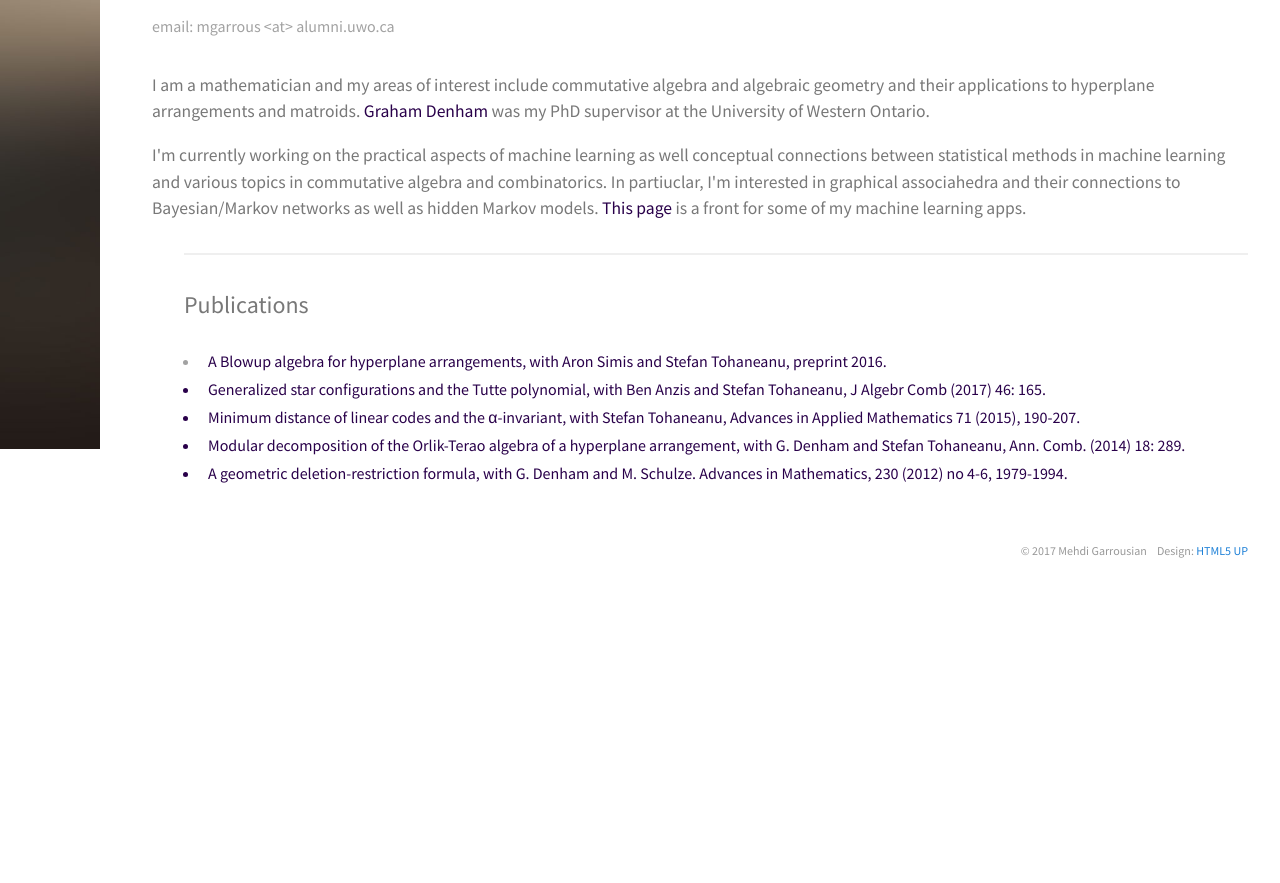
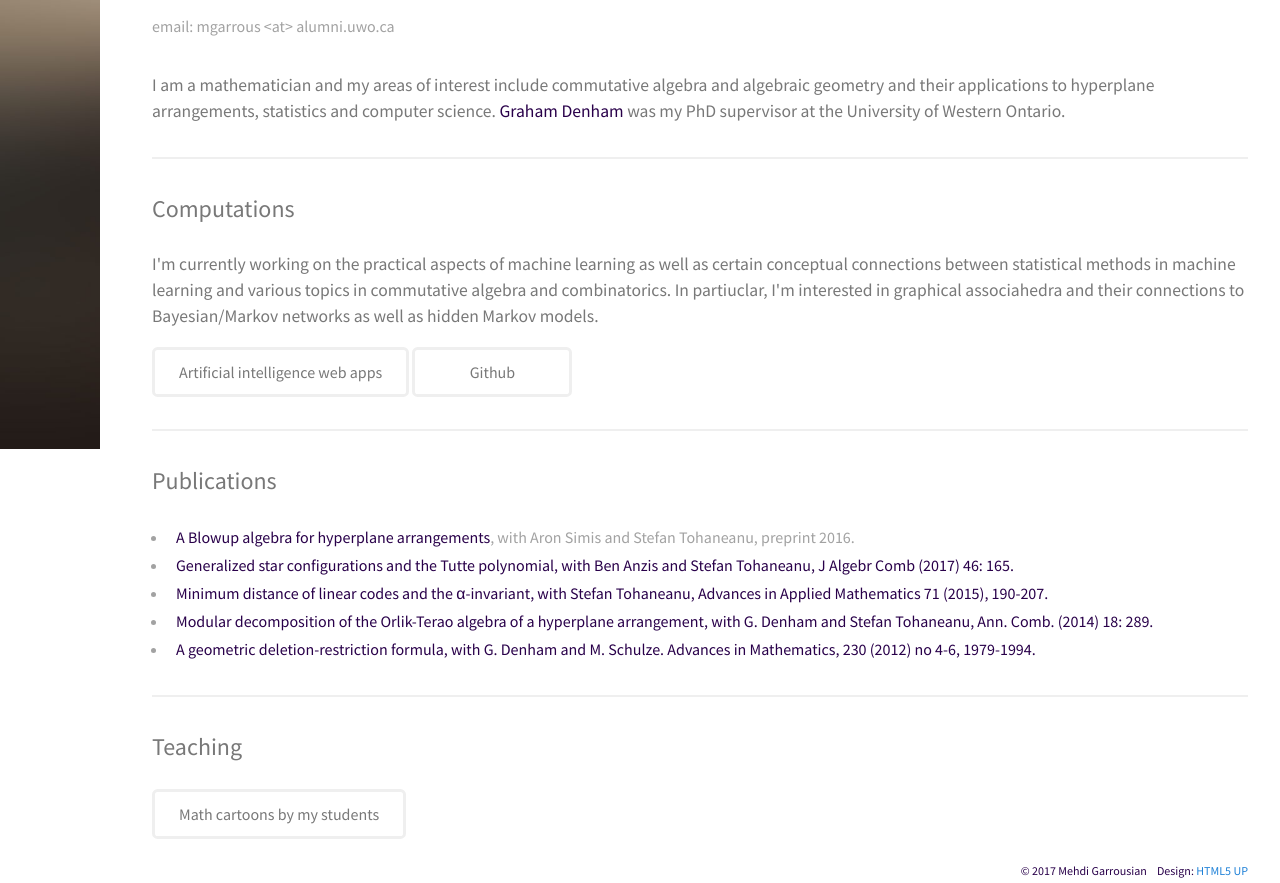
Before and after one commit to mehdi-gital/mehdi-gital.github.io, a plain HTML site: page index.html in a window 1280 px wide. Shown: the part 351-1234 px from the top of the page. Before the commit the page ends 914 px from the top, so only its background shows below. Drawn offline with Linux system fonts and the light colour scheme.

Commit message:
added cartoons

```diff
--- a/index.html
+++ b/index.html
@@ -5,13 +5,11 @@
     Free for personal and commercial use under the CCA 3.0 license (html5up.net/license)
 -->
 <html>
-
 <head>
 	<title>mehdi</title>
 	<meta content="text/html; charset=utf-8" http-equiv="content-type">
 	<meta content="" name="description">
-    <meta content="" name="keywords">
-    <!--[if lte IE 8]><script src="css/ie/html5shiv.js"></script><![endif]-->
+	<meta content="" name="keywords"><!--[if lte IE 8]><script src="css/ie/html5shiv.js"></script><![endif]-->
 
 	<script src="js/jquery.min.js">
 	</script>
@@ -20,56 +18,57 @@
 	<script src="js/skel.min.js">
 	</script>
 	<script src="js/init.js">
-    </script>
-    <noscript>
-        <!-- <!== <link rel="stylesheet" href="css/skel.css" /> == -->&gt;
+	</script><noscript><!-- <!== <link rel="stylesheet" href="css/skel.css" /> == -->&gt;
 	<link href="css/style.css" rel="stylesheet">
-        <link href="css/style-xlarge.css" rel="stylesheet">
-    </noscript>
-    <!--[if lte IE 8]><link rel="stylesheet" href="css/ie/v8.css" /><![endif]-->
+	<link href="css/style-xlarge.css" rel="stylesheet"></noscript><!--[if lte IE 8]><link rel="stylesheet" href="css/ie/v8.css" /><![endif]-->
 </head>
-
 <body id="top">
 	<!-- Header -->
 	<header class="sidebar">
 		<div class="horizontal">
 			<h1><font color="white">Mehdi Garrousian</font></h1>
 		</div>
-    </header>
-    <!-- Main -->
+	</header><!-- Main -->
 	<div class="main">
 		<!-- 1/2 unit -->
 		<div class="col13">
 			<div class="image"><img align="middle" alt="" src="images/blue.jpg" width="350"></div>
 		</div>
-
-        <p>
-            email: mgarrous &ltat&gt; alumni.uwo.ca
-        </p>
-
-        <!-- 1 -->
+		<p>email: mgarrous &ltat&gt; alumni.uwo.ca</p><!-- 1 -->
 		<section id="1">
 			<header class="major">
-                <h4>I am a mathematician and my areas of interest include commutative algebra and algebraic geometry and their applications to hyperplane arrangements and matroids. <a href="http://www.math.uwo.ca/~gdenham/"><font color="#29004A">Graham Denham</font></a> was my PhD supervisor at the University of Western Ontario.</h4>
 
-<h4>
-I'm currently working on the practical aspects of machine learning as well conceptual connections between statistical methods in machine learning and various topics in commutative algebra and combinatorics. In partiuclar, I'm interested in graphical associahedra and their connections to Bayesian/Markov networks as well as hidden Markov models. <a href='https://picodeque.herokuapp.com'><font color="#29004A">This page</font></a> is a front for some of my machine learning apps.
-</h4>
+				<h4>I am a mathematician and my areas of interest include commutative algebra and algebraic geometry and their applications to hyperplane arrangements, statistics and computer science. <a href="http://www.math.uwo.ca/~gdenham/"><font color="#29004A">Graham Denham</font></a> was my PhD supervisor at the University of Western Ontario.</h4>
+				<hr>
 			</header>
-            <div class="actions" style="margin-left: 2em">
+			<section id="computations">
+				<h2>Computations</h2>
+				<h4>I'm currently working on the practical aspects of machine learning as well as certain conceptual connections between statistical methods in machine learning and various topics in commutative algebra and combinatorics. In partiuclar, I'm interested in graphical associahedra and their connections to Bayesian/Markov networks as well as hidden Markov models.</h4><a class="button" href="https://picodeque.herokuapp.com'">Artificial intelligence web apps</a> <a class="button" href="https://github.com/mehdi-gital">Github</a>
+			</section>
 			<hr>
 			<!-- research -->
 			<section id="research">
 				<section>
 					<h2>Publications</h2>
 					<ul style="list-style-type:disc">
-                            <li><a href="https://arxiv.org/abs/1701.03470"><font color="#29004A">A Blowup algebra for hyperplane arrangements<font></a>, with Aron Simis and Stefan Tohaneanu, preprint 2016.</li>
-                            <li><a href="http://arxiv.org/abs/1604.01311"><font color="#29004A">Generalized star configurations and the Tutte polynomial</font></a>, with Ben Anzis and Stefan Tohaneanu, J Algebr Comb (2017) 46: 165.</li>
-                            <li><a href="http://arxiv.org/abs/1507.03286"><font color="#29004A">Minimum distance of linear codes and the α-invariant</font></a>, with Stefan Tohaneanu, <a href="http://www.sciencedirect.com/science/article/pii/S0196885815000950"><font color="#29004A">Advances in Applied Mathematics</font></a> 71 (2015), 190-207.</li>
-                            <li><a href="http://arxiv.org/abs/1211.4562"><font color="#29004A">Modular decomposition of the Orlik-Terao algebra of a hyperplane arrangement</font></a>, with G. Denham and Stefan Tohaneanu, Ann. Comb. (2014) 18: 289.</li>
-                            <li><a href="http://arxiv.org/abs/1110.2799"><font color="#29004A">A geometric deletion-restriction formula</font></a>, with G. Denham and M. Schulze. Advances in Mathematics, 230 (2012) no 4-6, 1979-1994.</li>
+						<li>
+							<a href="https://arxiv.org/abs/1701.03470"><font color="#29004A">A Blowup algebra for hyperplane arrangements<font></font></font></a>, with Aron Simis and Stefan Tohaneanu, preprint 2016.
+						</li>
+						<li><font color="#29004A"><font><a href="http://arxiv.org/abs/1604.01311"><font color="#29004A">Generalized star configurations and the Tutte polynomial</font></a>, with Ben Anzis and Stefan Tohaneanu, J Algebr Comb (2017) 46: 165.</font></font></li>
+						<li><font color="#29004A"><font><a href="http://arxiv.org/abs/1507.03286"><font color="#29004A">Minimum distance of linear codes and the α-invariant</font></a>, with Stefan Tohaneanu, <a href="http://www.sciencedirect.com/science/article/pii/S0196885815000950"><font color="#29004A">Advances in Applied Mathematics</font></a> 71 (2015), 190-207.</font></font></li>
+						<li><font color="#29004A"><font><a href="http://arxiv.org/abs/1211.4562"><font color="#29004A">Modular decomposition of the Orlik-Terao algebra of a hyperplane arrangement</font></a>, with G. Denham and Stefan Tohaneanu, Ann. Comb. (2014) 18: 289.</font></font></li>
+						<li><font color="#29004A"><font><a href="http://arxiv.org/abs/1110.2799"><font color="#29004A">A geometric deletion-restriction formula</font></a>, with G. Denham and M. Schulze. Advances in Mathematics, 230 (2012) no 4-6, 1979-1994.</font></font></li>
+                    </ul>
 
-                        </ul>
+                    <hr>
+                    <section id="teaching">
+                            <h2>Teaching</h2>
+<a class="button" href="htmls/cartoons.html">Math cartoons by my students</a>
+                        </section>
+
+
+
+
                     <!-- teaching
 <hr>
                         <section id="teaching">
@@ -83,19 +82,13 @@ I'm currently working on the practical aspects of machine learning as well conce
                         </section>
 
 -->
-                        </li>
-                        </ul>
-                        </li>
+				</section>
+				<ul class="copyright">
+					<li><font color="#29004A"><font>&copy; 2017 Mehdi Garrousian</font></font></li>
+					<li><font color="#29004A"><font>Design: <a href="http://html5up.net">HTML5 UP</a></font></font></li>
 				</ul>
 			</section>
-                    <ul class="copyright">
-                        <li>&copy; 2017 Mehdi Garrousian</li>
-                        <li>Design: <a href="http://html5up.net">HTML5 UP</a></li>
-                    </ul>
-                </section>
-            </div>
 		</section>
 	</div>
 </body>
-
 </html>
```
Also changed, not shown: htmls/cartoons.html (added, +35 -0 lines), cartoon1.jpg (added), images/cartoons/cartoon1.jpg (added), images/cartoons/cartoon10.jpg (added), images/cartoons/cartoon11.jpg (added), images/cartoons/cartoon2.jpg (added), images/cartoons/cartoon3.jpg (added), images/cartoons/cartoon4.jpg (added), images/cartoons/cartoon5.jpg (added), images/cartoons/cartoon6.jpg (added), images/cartoons/cartoon7.jpg (added), 2 other files. Lines whose indentation alone changed are shown as unchanged.
